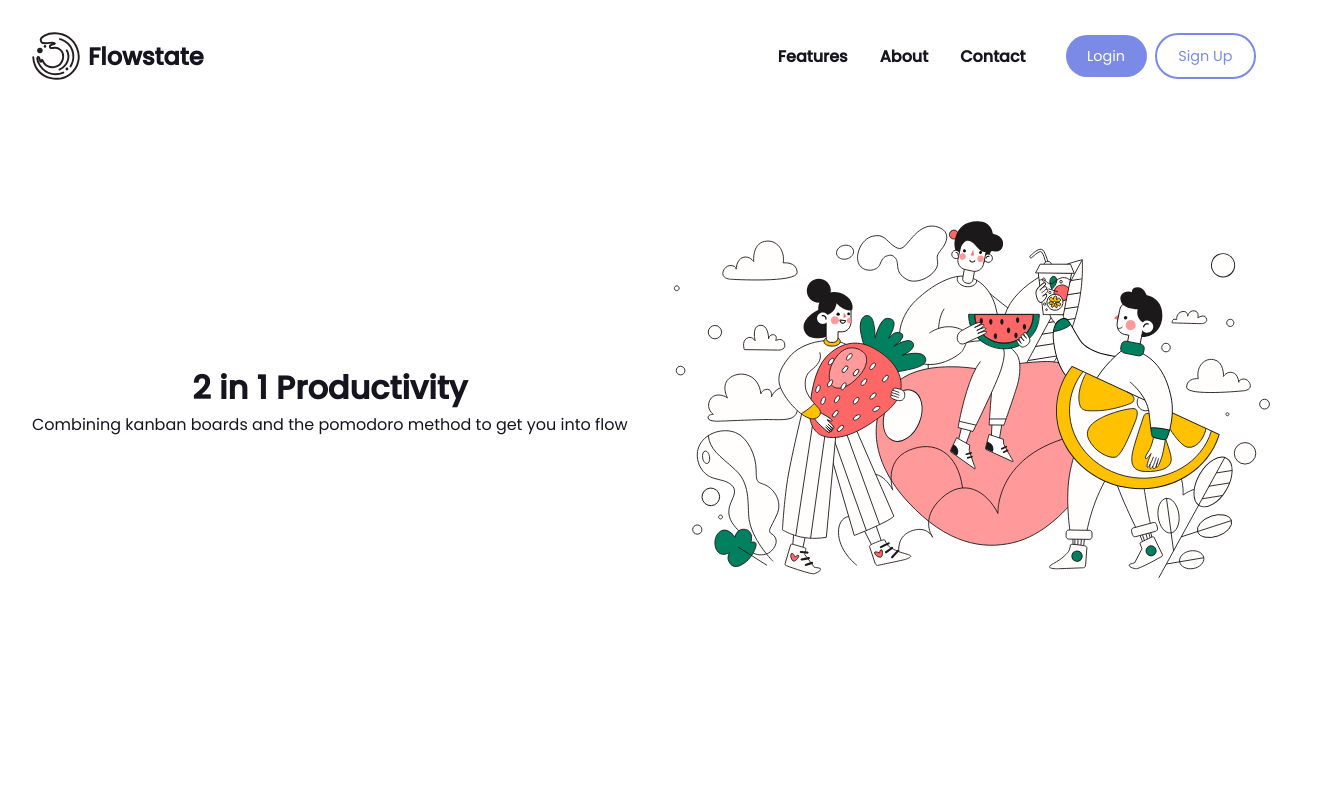
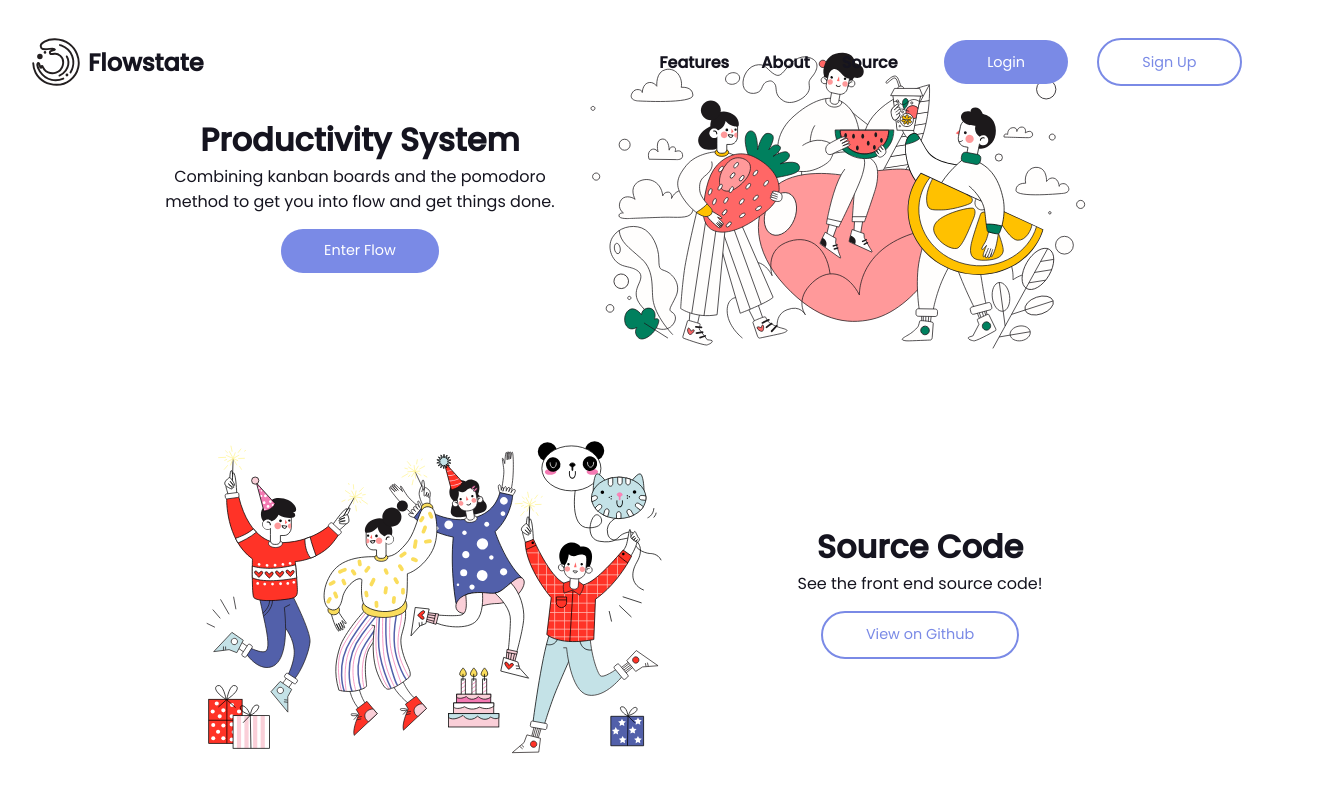
Before and after one commit to mei-lu/flowstate, a React (Create React App) app: page / in a window 1280 px wide. Shown: the top 792 px of the page, 1344 px wide, since content can reach past the window. Built offline with nearby package versions, Linux system fonts and the light colour scheme; no server answers.

Commit message:
Landing page adjustments

```diff
--- a/src/components/assets/OutlinedButton.jsx
+++ b/src/components/assets/OutlinedButton.jsx
@@ -1,7 +1,8 @@
 import React from 'react';
+import { Link } from 'react-router-dom';
 
 const OutlinedButton = (props) => {
-    return <button className={`outlined-button ${props.style}`}>{props.name}</button>
+    return <Link to={props.link}><button className='outlined-button'>{props.name}</button></Link>
 }
 
 export default OutlinedButton;
--- a/src/components/assets/SolidButton.jsx
+++ b/src/components/assets/SolidButton.jsx
@@ -1,7 +1,8 @@
 import React from 'react';
+import { Link } from 'react-router-dom';
 
 const SolidButton = (props) => {
-    return <button className={`solid-button ${props.style}`}>{props.name}</button>
+    return <Link to={props.link}><button className='solid-button'>{props.name}</button></Link>
 }
 
 export default SolidButton;
--- a/src/components/landing/HeroSection.jsx
+++ b/src/components/landing/HeroSection.jsx
@@ -7,7 +7,10 @@ const HeroSection = (props) => {
         <div className='hero-section' style={props.reverse ? {flexDirection: 'row-reverse'} : null}>
             <div>
                 <div className='hero-heading'>{props.heading}</div>
-                <div className='hero-body'>{props.body}</div>
+                <div className='hero-body'>
+                    <div>{props.body}</div>
+                    <div>{props.action ? props.action : null}</div>
+                </div>
             </div>
             <div className='hero-image'>{props.image}</div>
         </div>
--- a/src/components/navigation/PublicNav.jsx
+++ b/src/components/navigation/PublicNav.jsx
@@ -11,7 +11,7 @@ const PublicNav = (props) => {
             <div className='landing-nav-labels-wrapper'>
                 <div className='landing-nav-labels'><a href='#features'>Features</a></div>
                 <div className='landing-nav-labels'><a href='#about'>About</a></div>
-                <div className='landing-nav-labels'><a href='#contact'>Contact</a></div>
+                <div className='landing-nav-labels'><a href='#source'>Source</a></div>
                 <div className='landing-nav-labels'>
                     <Link to='/login'><SolidButton name='Login' style='landing-nav-button' /></Link>
                     <Link to='/signup'><OutlinedButton name='Sign Up' style='landing-nav-button' /></Link>
--- a/src/pages/Landing.jsx
+++ b/src/pages/Landing.jsx
@@ -4,20 +4,36 @@ import SolidButton from '../components/assets/SolidButton';
 import OutlinedButton from '../components/assets/OutlinedButton';
 import PublicNav from '../components/navigation/PublicNav';
 import HeroSection from '../components/landing/HeroSection';
-import { ReactComponent as WholesomeImage } from '../img/landing/wholesome.svg';
-import { ReactComponent as WholesomeImage1 } from '../img/landing/2.svg';
-import { ReactComponent as WholesomeImage2 } from '../img/landing/3.svg';
+import WholesomeImage from '../img/landing/wholesome.svg';
+import WholesomeImage1 from '../img/landing/2.svg';
+import WholesomeImage2 from '../img/landing/3.svg';
 
 function Landing() {
-    return <div>
+    return <div className='landing'>
         <PublicNav />
         <div id='features'><HeroSection
-            image={<WholesomeImage height={450}/>}
-            heading='2 in 1 Productivity'
-            body='Combining kanban boards and the pomodoro method to get you into flow'
-        /></div>
-        {/* <WholesomeImage1 height={500}/>
-        <WholesomeImage2 height={500}/> */}
+            image={<img src={WholesomeImage} alt='' />}
+            heading='Productivity System'
+            body='Combining kanban boards and the pomodoro method to get you into flow and get things done.'
+            action={<SolidButton name='Enter Flow' link='/signup'/>} />
+        </div>
+
+        {/* <div id='about'><HeroSection
+            reverse={true}
+            image={<img src={WholesomeImage2} alt='' />}
+            heading='About'
+            body={
+                <div>Inspired by Mihaly Csikszentmihalyi's book <i>Flow</i>, I wanted to create a tool that encourages healthy breaks</div>} />
+        </div> */}
+
+        <div id='source'><HeroSection
+            reverse={true}
+            image={<img src={WholesomeImage1} alt='' />}
+            heading='Source Code'
+            body='See the front end source code!'
+            action={<a href='https://github.com/mei-lu/flowstate' target='_blank'><button className='outlined-button'>View on Github</button></a>} />
+        </div>
     </div>
+
 }
 export default Landing;
--- a/src/style/Assets.css
+++ b/src/style/Assets.css
@@ -51,7 +51,7 @@
   .logo {
     display: flex;
     align-items: center;
-    font-weight: 700;
+    font-weight: 600;
     font-size: 1.5rem;
   }
 
--- a/src/style/Landing.css
+++ b/src/style/Landing.css
@@ -1,4 +1,7 @@
 /* Styles for Landing page */
+/* .landing {
+    margin-top: 20rem;
+} */
 
 /* Hero Section */
 .hero-section {
@@ -6,7 +9,8 @@
     align-items: center;
     justify-content: space-between;
     width: 100%;
-    padding: 2rem;
+    padding: .5rem;
+    box-sizing: border-box;
 }
 
 .hero-heading {
@@ -14,9 +18,10 @@
     font-weight: bold;
 }
 
-/* .hero-body {
+.hero-body {
+    width: 25rem;
+}
 
+.hero-image {
+    width: 35rem;
 }
-.hero-image {
-
-} */
```
